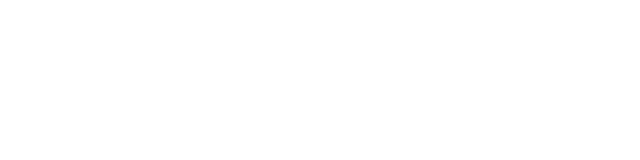
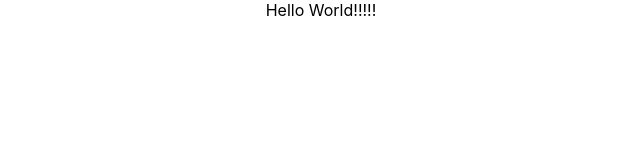
Before and after one commit to ravich3798/Task, a React (Create React App) app: page / in a window 1280 px wide. Shown: the top 160 px of the page, without its empty margins (319-959 px from the left). Built offline with nearby package versions, Linux system fonts and the light colour scheme.

Commit message:
test-task push

```diff
--- a/src/App.js
+++ b/src/App.js
@@ -4,7 +4,7 @@
 function App() {
   return (
     <div className="App">
-
+      <div>Hello World!!!!!</div>
     </div>
   );
 }
```
